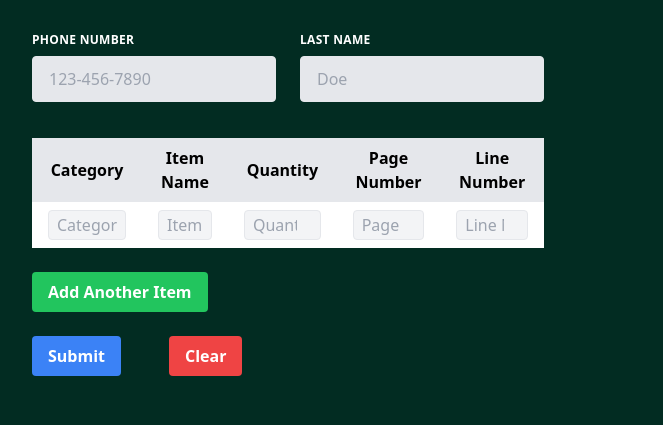
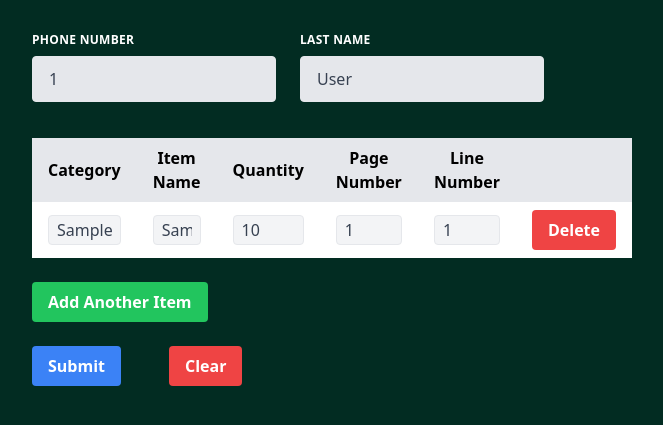
Before and after one commit to RyanTamulevicz/holiday_orders, a Django app: template templates/input.html in a window 1280 px wide. Shown: the part 40-465 px from the top of the page, without its empty margins (0-663 px from the left). Run offline with Django 4.2, Linux system fonts and the light colour scheme; tables that the repository leaves empty hold one stand-in row (values such as "Sample post"); the template is opened without the code that fills it: values that come from a table or form of the project are taken from there, most other values are stand-ins (such as "Sample title", 1, 10 or a date in 2020); style sheets or scripts are compiled from the project's sources.

Commit message:
Add quantity field to Item model and update migrations

```diff
--- a/orderInput/models.py
+++ b/orderInput/models.py
@@ -20,6 +20,7 @@ class Order(models.Model):
 class Item(models.Model):
     category = models.ForeignKey(Category, on_delete=models.CASCADE)
     item_name = models.CharField(max_length=200)
+    quantity = models.IntegerField(default=1)
     page_number = models.IntegerField(default=0)
     line_number = models.IntegerField(default=0)
     order = models.ForeignKey(Order, on_delete=models.CASCADE, null=False)
--- a/templates/input.html
+++ b/templates/input.html
@@ -2,69 +2,7 @@
 
 {% block content %}
 <div class="container mx-auto p-8">
-    <form hx-post="{% url 'submit-order' %}" hx-target="body" hx-swap="outerHTML" class="w-full max-w-lg">
-        {% csrf_token %}
-        <div class="flex flex-wrap -mx-3 mb-6">
-            <div class="w-full md:w-1/2 px-3">
-                <label class="block uppercase tracking-wide text-xs font-bold mb-2" for="phone-number">
-                    Phone Number
-                </label>
-                    <input name="phone-number"
-                    class="appearance-none block w-full bg-gray-200 text-gray-700 border rounded py-3 px-4 leading-tight focus:outline-none focus:bg-white"
-                    id="phone-number"
-                    type="text"
-                    placeholder="123-456-7890"
-                    pattern="^\(\d{3}\)\s\d{3}-\d{4}$"
-                    hx-post="{% url 'auto-complete-phone' %}"
-                    hx-trigger="input changed delay:500ms, search"
-                    hx-target="#phone-number-suggestions"
-                    required>
-                <div id="phone-number-suggestions"></div>
-            </div>
-            <div class="w-full md:w-1/2 px-3 mb-6 md:mb-0">
-                <label class="block uppercase tracking-wide text-xs font-bold mb-2" for="last-name">
-                    Last Name
-                </label>
-                <input name="last-name" class="appearance-none block w-full bg-gray-200 text-gray-700 border rounded py-3 px-4 mb-3 leading-tight focus:outline-none focus:bg-white" id="last-name" type="text" placeholder="Doe" required>
-            </div>
-        </div>
-
-        <div class="mb-6">
-            <table class="min-w-full bg-white">
-                <thead>
-                    <tr>
-                        <th class="py-2 px-4 bg-gray-200 text-black">Category</th>
-                        <th class="py-2 px-4 bg-gray-200 text-black">Item Name</th>
-                        <th class="py-2 px-4 bg-gray-200 text-black">Quantity</th>
-                        <th class="py-2 px-4 bg-gray-200 text-black">Page Number</th>
-                        <th class="py-2 px-4 bg-gray-200 text-black">Line Number</th>
-                    </tr>
-                </thead>
-                <tbody id="items-container">
-                    {% include 'partials/input/new_item_row.html' %}
-                </tbody>
-            </table>
-        </div>
-
-        <div class="flex flex-wrap -mx-3 mb-6">
-            <div class="w-full px-3">
-                <button hx-get="{% url 'new-input-row' %}" hx-trigger="click" hx-target="#items-container" hx-swap="beforeend" type="button" class="bg-green-500 hover:bg-green-700 text-white font-bold py-2 px-4 rounded focus:outline-none focus:shadow-outline" id="add-item">
-                    Add Another Item
-                </button>
-            </div>
-        </div>
-
-        <div class="flex flex-wrap -mx-3 mb-6">
-            <div class="w-full px-3 flex space-x-12">
-                <button class="bg-blue-500 hover:bg-blue-700 text-white font-bold py-2 px-4 rounded focus:outline-none focus:shadow-outline" type="submit">
-                    Submit
-                </button>
-                <button hx-post="{% url 'clear-order' %}" hx-target="body" hx-swap="outerHTML" class="bg-red-500 hover:bg-red-700 text-white font-bold py-2 px-4 rounded focus:outline-none focus:shadow-outline" type="button">
-                    Clear
-                </button>
-            </div>
-        </div>
-    </form>
+    {% include "partials/input/customer_info.html" %}
 </div>
 
 {% endblock %}
@@ -75,5 +13,10 @@ document.getElementById('phone-number').addEventListener('input', function (e) {
     var formattedNumber = digits.match(/(\d{0,3})(\d{0,3})(\d{0,4})/);
     e.target.value = !formattedNumber[2] ? formattedNumber[1] : '(' + formattedNumber[1] + ') ' + formattedNumber[2] + (formattedNumber[3] ? '-' + formattedNumber[3] : '');
 });
+
+function deleteRow(button) {
+    var row = button.parentNode.parentNode;
+    row.remove();
+}
 </script>
 {% endblock %}
--- a/templates/partials/input/auto_complete_phone_input.html
+++ b/templates/partials/input/auto_complete_phone_input.html
@@ -1,7 +1,7 @@
 <div class="autocomplete" id="phone-number-suggestions">
     <ul class="bg-white shadow-lg rounded-lg overflow-hidden">
         {% for number in phone_numbers %}
-            <li class="text-black phone-number-suggestion px-4 py-2 hover:bg-gray-200 cursor-pointer transition duration-150 ease-in-out" data-phone-number="{{ number }}" hx-get="{% url 'fetch-phone-number-info' %}?phone-number={{ number }}" hx-trigger="click">
+            <li class="text-black phone-number-suggestion px-4 py-2 hover:bg-gray-200 cursor-pointer transition duration-150 ease-in-out" data-phone-number="{{ number }}" hx-get="{% url 'fetch-phone-number-info' %}?phone-number={{ number }}" hx-trigger="click" hx-target="#order-form">
                 {{ number }}
             </li>
         {% endfor %}
--- /dev/null
+++ b/templates/partials/input/customer_info.html
@@ -0,0 +1,72 @@
+    <form hx-post="{% url 'submit-order' %}" hx-target="body" hx-swap="outerHTML" class="w-full max-w-lg" id="order-form">
+        {% csrf_token %}
+        <div class="flex flex-wrap -mx-3 mb-6">
+            <div class="w-full md:w-1/2 px-3">
+                <label class="block uppercase tracking-wide text-xs font-bold mb-2" for="phone-number">
+                    Phone Number
+                </label>
+                    <input name="phone-number"
+                    class="appearance-none block w-full bg-gray-200 text-gray-700 border rounded py-3 px-4 leading-tight focus:outline-none focus:bg-white"
+                    id="phone-number"
+                    type="text"
+                    placeholder="123-456-7890"
+                    pattern="^\(\d{3}\)\s\d{3}-\d{4}$"
+                    hx-post="{% url 'auto-complete-phone' %}"
+                    hx-trigger="input changed delay:500ms, search"
+                    hx-target="#phone-number-suggestions"
+                    required
+                    value="{% if phone_number %}{{ phone_number }}{% endif %}"
+                    autocomplete="off">
+                <div id="phone-number-suggestions"></div>
+            </div>
+            <div class="w-full md:w-1/2 px-3 mb-6 md:mb-0">
+                <label class="block uppercase tracking-wide text-xs font-bold mb-2" for="last-name">
+                    Last Name
+                </label>
+                <input value="{% if last_name %}{{ last_name }}{% endif %}" name="last-name" class="appearance-none block w-full bg-gray-200 text-gray-700 border rounded py-3 px-4 mb-3 leading-tight focus:outline-none focus:bg-white" id="last-name" type="text" placeholder="Doe" required autocomplete="off">
+            </div>
+        </div>
+
+        <div class="mb-6">
+            <table class="min-w-full bg-white">
+                <thead>
+                    <tr>
+                        <th class="py-2 px-4 bg-gray-200 text-black">Category</th>
+                        <th class="py-2 px-4 bg-gray-200 text-black">Item Name</th>
+                        <th class="py-2 px-4 bg-gray-200 text-black">Quantity</th>
+                        <th class="py-2 px-4 bg-gray-200 text-black">Page Number</th>
+                        <th class="py-2 px-4 bg-gray-200 text-black">Line Number</th>
+                        <th class="py-2 px-4 bg-gray-200 text-black"></th>
+                    </tr>
+                </thead>
+                <tbody id="items-container">
+                    {% if order_items %}
+                        {% for item in order_items %}
+                            {% include 'partials/input/new_item_row.html' %}
+                        {% endfor %}
+                    {% else %}
+                        {% include 'partials/input/new_item_row.html' %}
+                    {% endif %}
+                </tbody>
+            </table>
+        </div>
+
+        <div class="flex flex-wrap -mx-3 mb-6">
+            <div class="w-full px-3">
+                <button hx-get="{% url 'new-input-row' %}" hx-trigger="click" hx-target="#items-container" hx-swap="beforeend" type="button" class="bg-green-500 hover:bg-green-700 text-white font-bold py-2 px-4 rounded focus:outline-none focus:shadow-outline" id="add-item">
+                    Add Another Item
+                </button>
+            </div>
+        </div>
+
+        <div class="flex flex-wrap -mx-3 mb-6">
+            <div class="w-full px-3 flex space-x-12">
+                <button class="bg-blue-500 hover:bg-blue-700 text-white font-bold py-2 px-4 rounded focus:outline-none focus:shadow-outline" type="submit">
+                    Submit
+                </button>
+                <button hx-post="{% url 'clear-order' %}" hx-target="body" hx-swap="outerHTML" class="bg-red-500 hover:bg-red-700 text-white font-bold py-2 px-4 rounded focus:outline-none focus:shadow-outline" type="button">
+                    Clear
+                </button>
+            </div>
+        </div>
+    </form>
--- a/templates/partials/input/new_item_row.html
+++ b/templates/partials/input/new_item_row.html
@@ -1,7 +1,20 @@
 <tr class="item-row">
-    <td class="py-2 px-4"><input name="category[]" type="text" placeholder="Category" class="appearance-none block w-full bg-gray-100 text-gray-700 border rounded py-1 px-2 leading-tight focus:outline-none focus:bg-white"></td>
-    <td class="py-2 px-4"><input name="item_name[]" type="text" placeholder="Item Name" class="appearance-none block w-full bg-gray-100 text-gray-700 border rounded py-1 px-2 leading-tight focus:outline-none focus:bg-white"></td>
-    <td class="py-2 px-4"><input name="quantity[]" type="number" placeholder="Quantity" class="appearance-none block w-full bg-gray-100 text-gray-700 border rounded py-1 px-2 leading-tight focus:outline-none focus:bg-white"></td>
-    <td class="py-2 px-4"><input name="page_number[]" type="number" placeholder="Page Number" class="appearance-none block w-full bg-gray-100 text-gray-700 border rounded py-1 px-2 leading-tight focus:outline-none focus:bg-white"></td>
-    <td class="py-2 px-4"><input name="line_number[]" type="number" placeholder="Line Number" class="appearance-none block w-full bg-gray-100 text-gray-700 border rounded py-1 px-2 leading-tight focus:outline-none focus:bg-white"></td>
+    <td class="py-2 px-4">
+        <input name="category[]" value="{% if item.category.category_name %}{{ item.category.category_name }}{% endif %}" type="text" placeholder="Category" class="appearance-none block w-full bg-gray-100 text-gray-700 border rounded py-1 px-2 leading-tight focus:outline-none focus:bg-white">
+    </td>
+    <td class="py-2 px-4">
+        <input name="item_name[]" value="{% if item.item_name %}{{ item.item_name }}{% endif %}" type="text" placeholder="Item Name" class="appearance-none block w-full bg-gray-100 text-gray-700 border rounded py-1 px-2 leading-tight focus:outline-none focus:bg-white">
+    </td>
+    <td class="py-2 px-4">
+        <input name="quantity[]" value="{% if item.quantity %}{{ item.quantity }}{% endif %}" type="number" placeholder="Quantity" class="appearance-none block w-full bg-gray-100 text-gray-700 border rounded py-1 px-2 leading-tight focus:outline-none focus:bg-white">
+    </td>
+    <td class="py-2 px-4">
+        <input name="page_number[]" value="{% if item.page_number %}{{ item.page_number }}{% endif %}" type="number" placeholder="Page Number" class="appearance-none block w-full bg-gray-100 text-gray-700 border rounded py-1 px-2 leading-tight focus:outline-none focus:bg-white">
+    </td>
+    <td class="py-2 px-4">
+        <input name="line_number[]" value="{% if item.line_number %}{{ item.line_number }}{% endif %}" type="number" placeholder="Line Number" class="appearance-none block w-full bg-gray-100 text-gray-700 border rounded py-1 px-2 leading-tight focus:outline-none focus:bg-white">
+    </td>
+    <td class="py-2 px-4">
+        <button type="button" class="delete-row-button bg-red-500 hover:bg-red-700 text-white font-bold py-2 px-4 rounded focus:outline-none focus:shadow-outline" onclick="deleteRow(this)">Delete</button>
+    </td>
 </tr>
```
Also changed, not shown: orderInput/api.py (+14 -12 lines), orderInput/utils/input_utils.py (+12 -3 lines), orderInput/migrations/0010_item_quantity_alter_order_created.py (added), orderInput/migrations/0011_order_items_alter_order_created.py (added), orderInput/migrations/0012_remove_order_items_alter_order_created.py (added).
